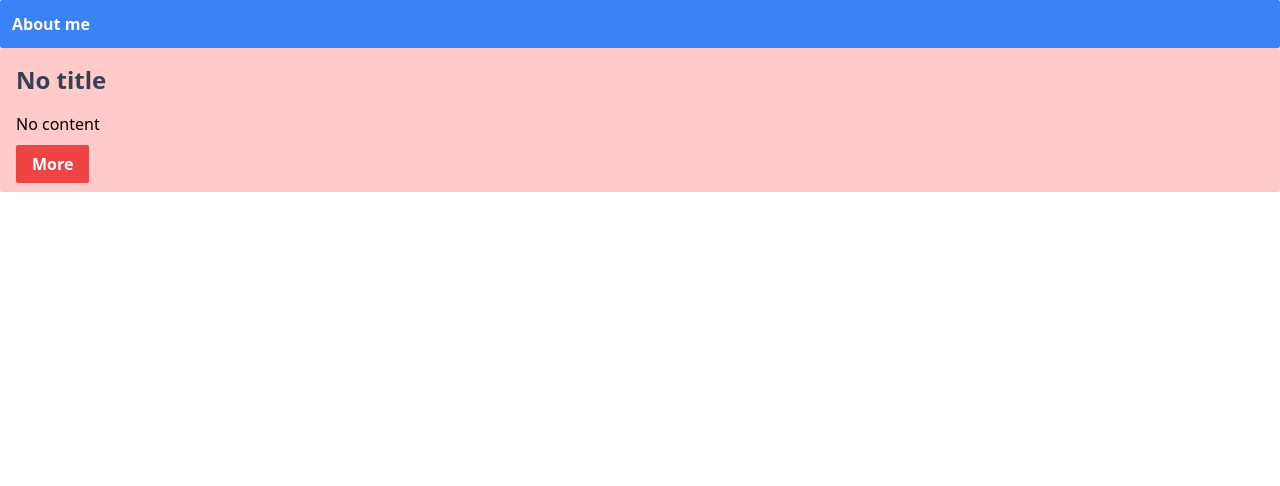
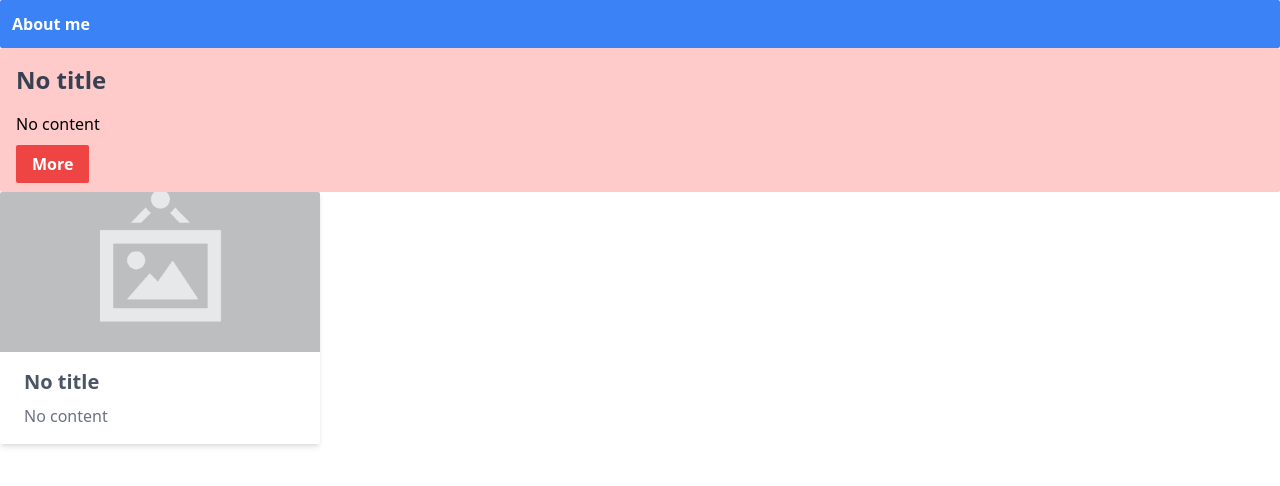
Before and after one commit to AntonHub00/ReactJS-About-me-app, a React (Create React App) app: page / in a window 1280 px wide. Shown: the top 486 px of the page. Built offline with nearby package versions, Linux system fonts and the light colour scheme.

Commit message:
Card component added

```diff
--- a/src/Views/MainView.jsx
+++ b/src/Views/MainView.jsx
@@ -1,11 +1,13 @@
 import React from "react";
 import NavBar from "../components/NavBar";
 import Section from "../components/Section";
+import Card from "../components/Card";
 
 const MainView = () => (
   <div className="md:container m-auto">
     <NavBar />
     <Section />
+    <Card />
   </div>
 );
 
--- /dev/null
+++ b/src/components/Card.jsx
@@ -0,0 +1,20 @@
+import React from "react";
+import imageNotFound from "../images/imageNotFound.png";
+
+const Card = ({ imgURL, title, content }) => (
+  <div className="rounded-sm bg-white overflow-hidden max-w-xs shadow-md">
+    <div
+      style={{
+        backgroundImage: `url(${imgURL || imageNotFound})`,
+      }}
+      className="h-40 max-w-sm bg-cover bg-center"
+    />
+    <div className="mx-6 my-4 ">
+      <div className="font-bold text-xl text-gray-600">
+        {title || "No title"}
+      </div>
+      <p className="mt-2 text-gray-500">{content || "No content"}</p>
+    </div>
+  </div>
+);
+export default Card;
```
Also changed, not shown: src/images/imageNotFound.png (added).
